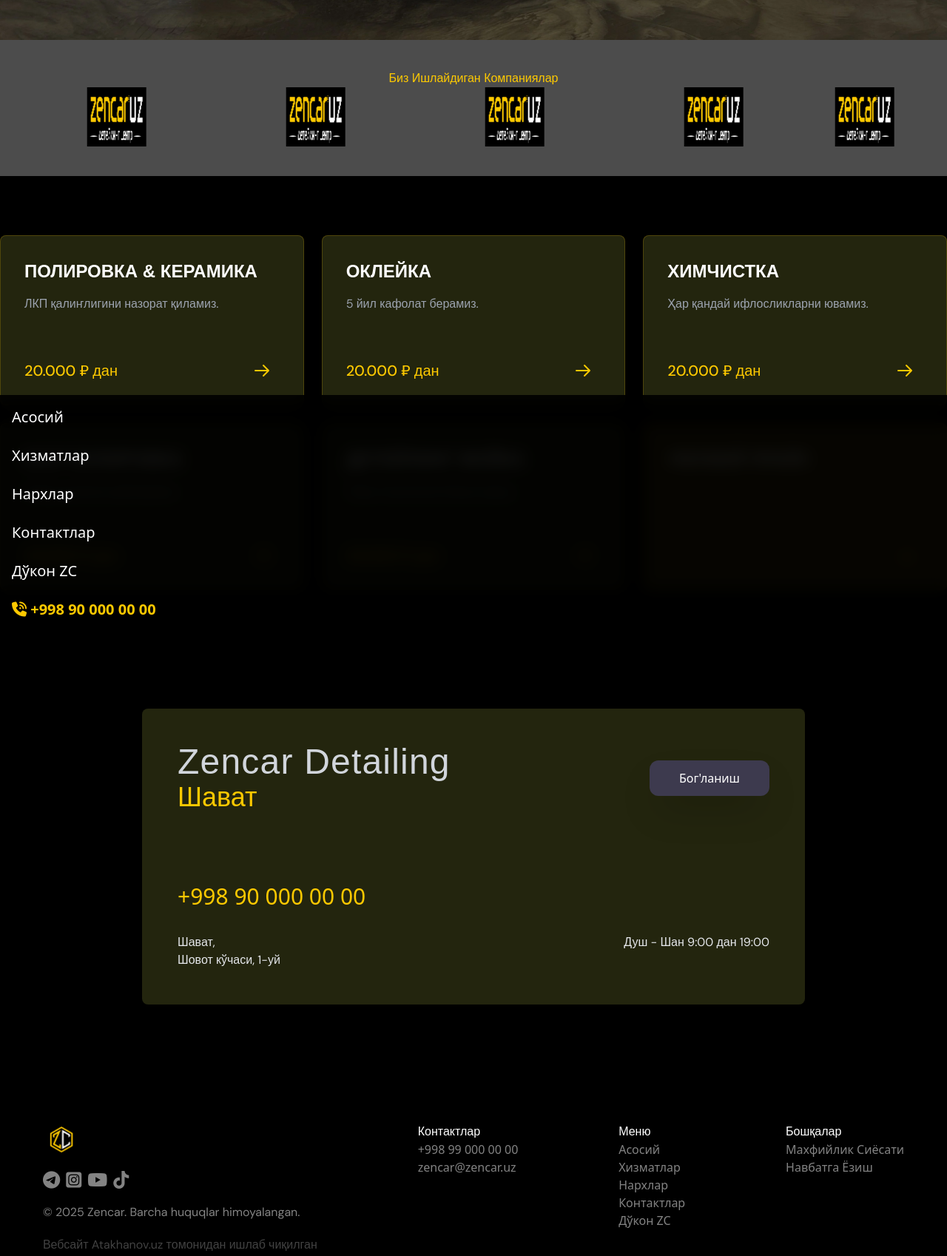
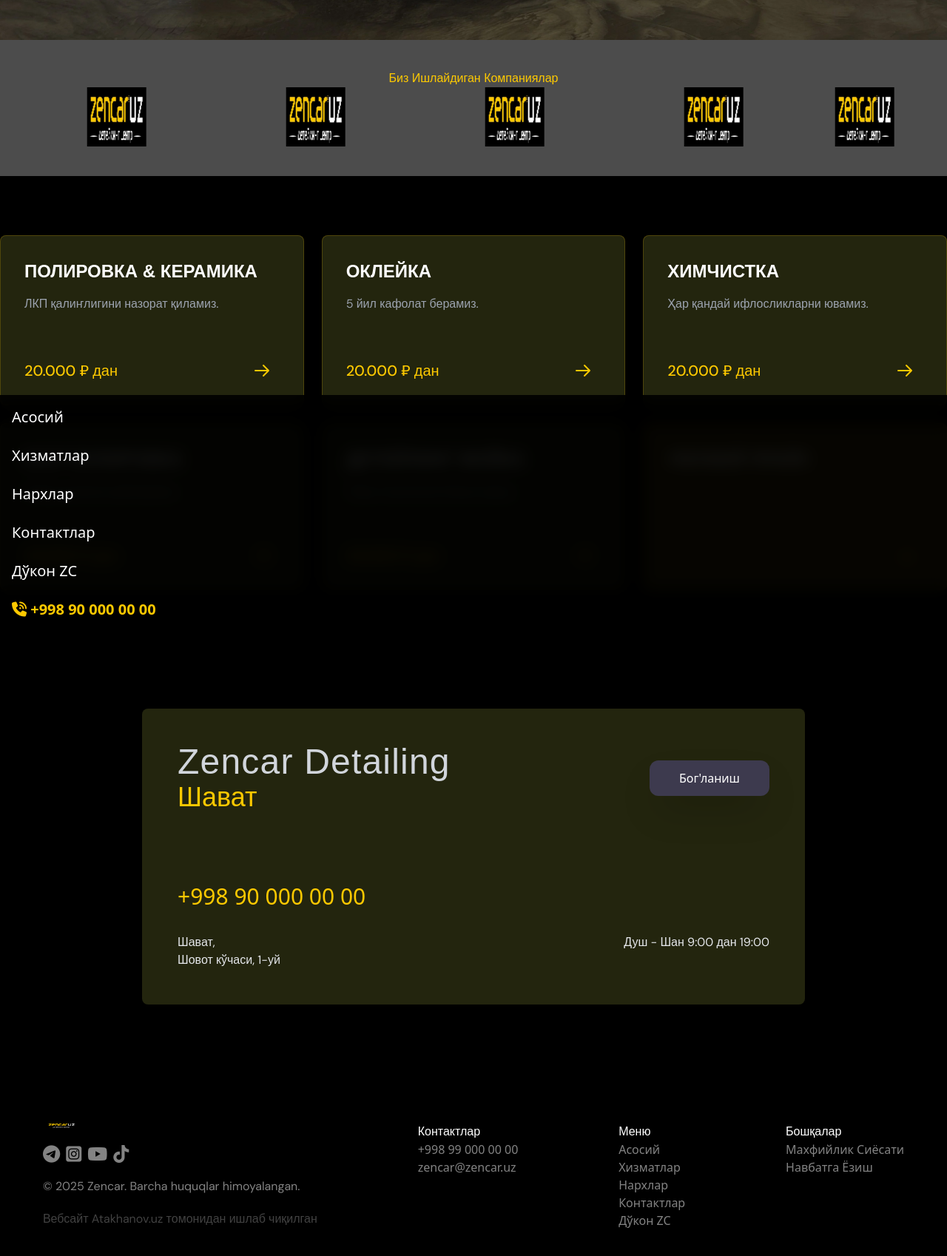
Before and after one commit to atakhanow/zencar.uz, a website: page index.html in a window 1280 px wide. Shown: the part 746-2444 px from the top of the page at 74% size. Drawn offline with nearby package versions, Linux system fonts and the light colour scheme; some packages are replaced by stand-ins of ours; a script that the page names is missing; a web font is replaced by a local one.

Commit message:
images convert to webp

```diff
--- a/JS/script.js
+++ b/JS/script.js
@@ -1,14 +1,14 @@
-document.addEventListener("DOMContentLoaded", function () {
+document.addEventListener("DOMContentLoaded", () => {
   const menuButton = document.getElementById("menu-button");
   const mobileMenu = document.getElementById("mobile-menu");
   const menuOverlay = document.getElementById("menu-overlay");
 
-  menuButton.addEventListener("click", function () {
+  menuButton.addEventListener("click", () => {
     mobileMenu.classList.toggle("active");
     menuOverlay.classList.toggle("active");
   });
 
-  menuOverlay.addEventListener("click", function () {
+  menuOverlay.addEventListener("click", () => {
     mobileMenu.classList.remove("active");
     menuOverlay.classList.remove("active");
   });
@@ -16,7 +16,7 @@
   // Close menu when clicking on menu items
   const menuItems = mobileMenu.querySelectorAll("a");
   menuItems.forEach((item) => {
-    item.addEventListener("click", function () {
+    item.addEventListener("click", () => {
       mobileMenu.classList.remove("active");
       menuOverlay.classList.remove("active");
     });
--- a/index.html
+++ b/index.html
@@ -34,7 +34,7 @@
       property="og:description"
       content="Zencar Detailing - Avtomobilingizni professional darajada tozalash, polirovka va keramika qo'llash xizmatlari. Halol va shaffof ish, oldindan to'lovsiz."
     />
-    <meta property="og:image" content="/images/zencar-logo.png" />
+    <meta property="og:image" content="/images/zencar-logo.webp" />
 
     <!-- Twitter -->
     <meta property="twitter:card" content="summary_large_image" />
@@ -47,7 +47,7 @@
       property="twitter:description"
       content="Zencar Detailing - Avtomobilingizni professional darajada tozalash, polirovka va keramika qo'llash xizmatlari. Halol va shaffof ish, oldindan to'lovsiz."
     />
-    <meta property="twitter:image" content="/images/zencar-logo.png" />
+    <meta property="twitter:image" content="/images/zencar-logo.webp" />
 
     <!-- Canonical URL -->
     <link rel="canonical" href="https://zencar.uz/" />
@@ -63,7 +63,7 @@
         "@type": "AutoDetailing",
         "name": "Zencar Detailing",
         "description": "Professional avtomobil detailing xizmatlari - polirovka, keramika qo'llash va tozalash",
-        "image": "/images/zencar-logo.png",
+        "image": "/images/zencar-logo.webp",
         "url": "https://zencar.uz/",
         "telephone": "+998900000000",
         "address": {
@@ -94,7 +94,7 @@
     <!-- Favicon -->
     <link
       rel="shortcut icon"
-      href="/images/zencar-logo.png"
+      href="/images/zencar-logo.webp"
       type="image/x-icon"
     />
 
@@ -332,7 +332,7 @@
       >
         <a href="/" class="hidden sm:block" aria-label="Zencar Home">
           <img
-            src="./images/zencar-secondary-logo.png"
+            src="./images/zencar-secondary-logo.webp"
             alt="Zencar Logo"
             class="h-10 sm:h-12 md:h-14"
             width="140"
@@ -529,35 +529,35 @@
             <!-- Logos block (1) -->
             <div class="flex space-x-16 w-1/2 justify-around items-center">
               <img
-                src="/images/logo.png"
+                src="/images/logo.webp"
                 class="h-20"
                 alt="Partner company logo 1"
                 width="80"
                 height="80"
               />
               <img
-                src="/images/logo.png"
+                src="/images/logo.webp"
                 class="h-20"
                 alt="Partner company logo 2"
                 width="80"
                 height="80"
               />
               <img
-                src="/images/logo.png"
+                src="/images/logo.webp"
                 class="h-20"
                 alt="Partner company logo 3"
                 width="80"
                 height="80"
               />
               <img
-                src="/images/logo.png"
+                src="/images/logo.webp"
                 class="h-20"
                 alt="Partner company logo 4"
                 width="80"
                 height="80"
               />
               <img
-                src="/images/logo.png"
+                src="/images/logo.webp"
                 class="h-20"
                 alt="Partner company logo 5"
                 width="80"
@@ -568,35 +568,35 @@
             <!-- Logos block (2) - repeat for seamless scroll -->
             <div class="flex space-x-16 w-1/2 justify-around items-center">
               <img
-                src="/images/logo.png"
+                src="/images/logo.webp"
                 class="h-20"
                 alt="Partner company logo 1"
                 width="80"
                 height="80"
               />
               <img
-                src="/images/logo.png"
+                src="/images/logo.webp"
                 class="h-20"
                 alt="Partner company logo 2"
                 width="80"
                 height="80"
               />
               <img
-                src="/images/logo.png"
+                src="/images/logo.webp"
                 class="h-20"
                 alt="Partner company logo 3"
                 width="80"
                 height="80"
               />
               <img
-                src="/images/logo.png"
+                src="/images/logo.webp"
                 class="h-20"
                 alt="Partner company logo 4"
                 width="80"
                 height="80"
               />
               <img
-                src="/images/logo.png"
+                src="/images/logo.webp"
                 class="h-20"
                 alt="Partner company logo 5"
                 width="80"
@@ -878,7 +878,7 @@
         <div class="flex flex-col gap-5">
           <a href="/" aria-label="Zencar Home">
             <img
-              src="/images/zencar-logo.png"
+              src="/images/zencar-secondary-logo.webp"
               alt="Zencar Logo"
               class="w-[50px]"
               width="50"
```
Also changed, not shown: form.html (+2 -2 lines), policy.html (+1 -1 lines), images/logo.png (deleted), images/logo.webp (added), images/zencar-secondary-logo.png (deleted), images/zencar-secondary-logo.webp (added).
